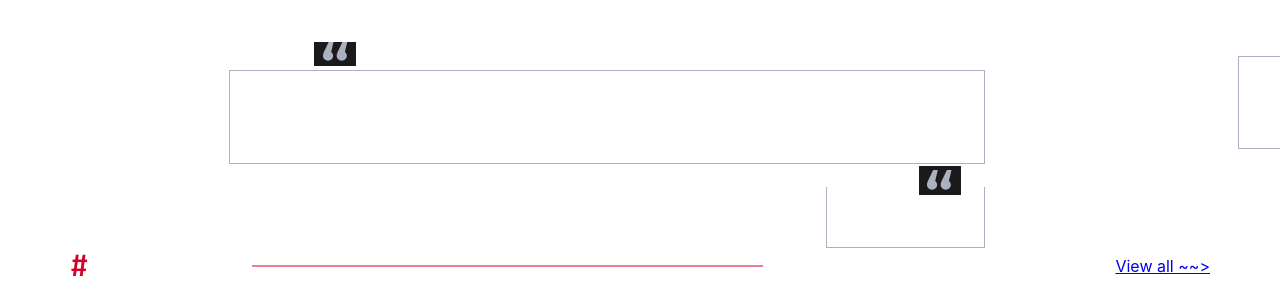
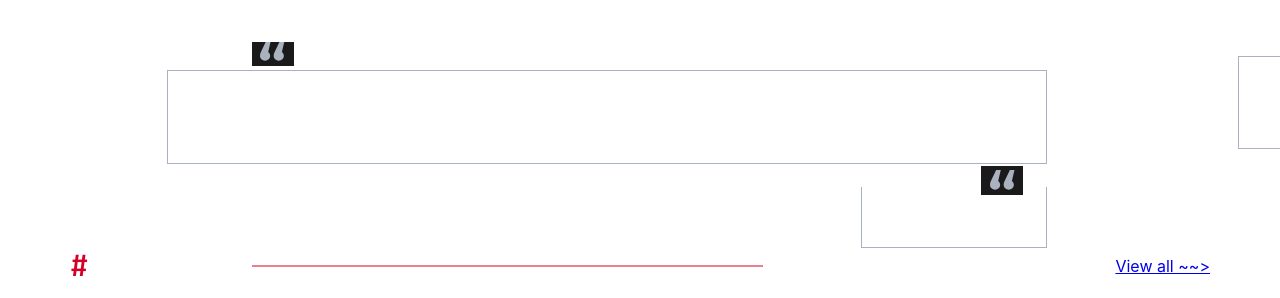
Before and after one commit to ibdkn/my-portfolio, a React app: page / in a window 1280 px wide. Shown: the part 758-1056 px from the top of the page. Built offline with nearby package versions, Linux system fonts and the light colour scheme; the HTML template or start-up script is replaced by a standard one.

Commit message:
added new quote for Quote section

```diff
--- a/src/layout/section/quote/Quote.tsx
+++ b/src/layout/section/quote/Quote.tsx
@@ -9,10 +9,10 @@ export const Quote: React.FC = () => {
                 <S.BlockquoteWrapper>
                     <S.Blockquote>
                         <S.Text>
-                            With great power comes great electricity bill
+                            Nothing in this world, that’s worth having comes easy.
                         </S.Text>
                         <S.Author>
-                            - Dr. Who
+                            - Bob Kelso
                         </S.Author>
                     </S.Blockquote>
                 </S.BlockquoteWrapper>
```
